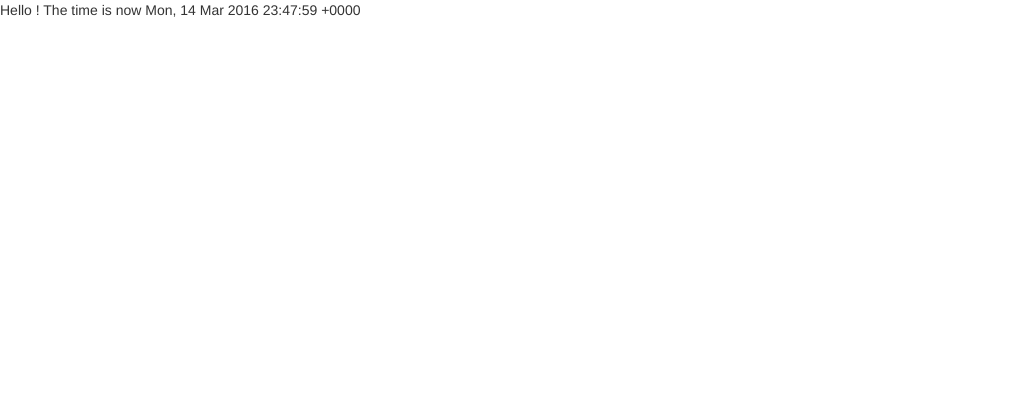
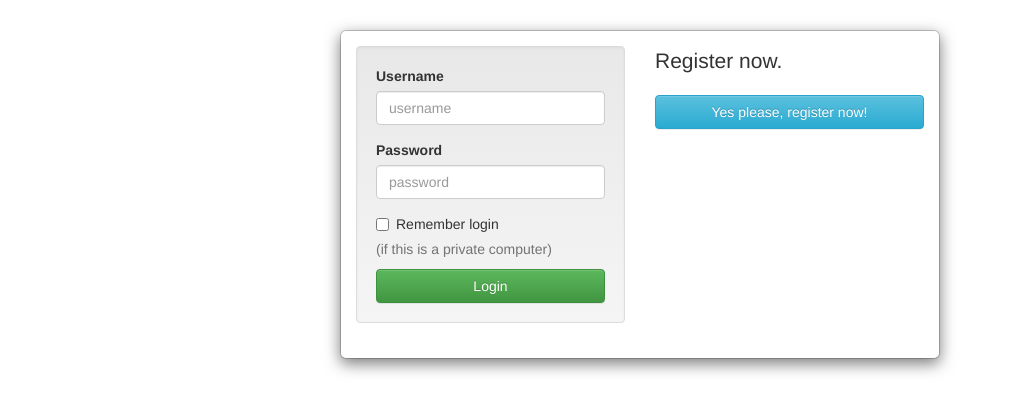
Before and after one commit to ismailmare/Photoshare, a PHP site: page / in a window 1280 px wide. Shown: the top 413 px of the page, without its empty margins (0-1012 px from the left). Run offline with PHP 8.4, Linux system fonts and the light colour scheme; some libraries are stand-ins or nearby versions.

Commit message:
Done ferda day.

```diff
--- a/index.php
+++ b/index.php
@@ -16,7 +16,41 @@ require_once "include/db.php";
     </head>
 
     <body>
-        <?php $DATE=date(r); ?> <p>
-        Hello ! The time is now <?php echo $DATE ?> <p>
+      <div id="login-overlay" class="modal-dialog">
+      <div class="modal-content">
+          <div class="modal-body">
+              <div class="row">
+                  <div class="col-xs-6">
+                      <div class="well">
+                          <form id="loginForm" method="POST">
+                              <div class="form-group">
+                                  <label for="username" class="control-label">Username</label>
+                                  <input type="text" class="form-control" name="username" value="" required="" title="Please enter your username" placeholder="username">
+                                  <span class="help-block"></span>
+                              </div>
+                              <div class="form-group">
+                                  <label for="password" class="control-label">Password</label>
+                                  <input type="password" class="form-control" name="password" placeholder="password" value="" required="" title="Please enter your password">
+                                  <span class="help-block"></span>
+                              </div>
+                              <div id="loginErrorMsg" class="alert alert-error hide">Wrong username or password</div>
+                              <div class="checkbox">
+                                  <label>
+                                      <input type="checkbox" name="remember" id="remember"> Remember login
+                                  </label>
+                                  <p class="help-block">(if this is a private computer)</p>
+                              </div>
+                              <button type="submit" value="login" name="submit" class="btn btn-success btn-block">Login</button>
+                          </form>
+                      </div>
+                  </div>
+                  <div class="col-xs-6">
+                      <p class="lead">Register now.</p>
+                      <p><a href="signup.php" class="btn btn-info btn-block">Yes please, register now!</a></p>
+                  </div>
+              </div>
+          </div>
+      </div>
+      </div>
     </body>
 </html>
```
